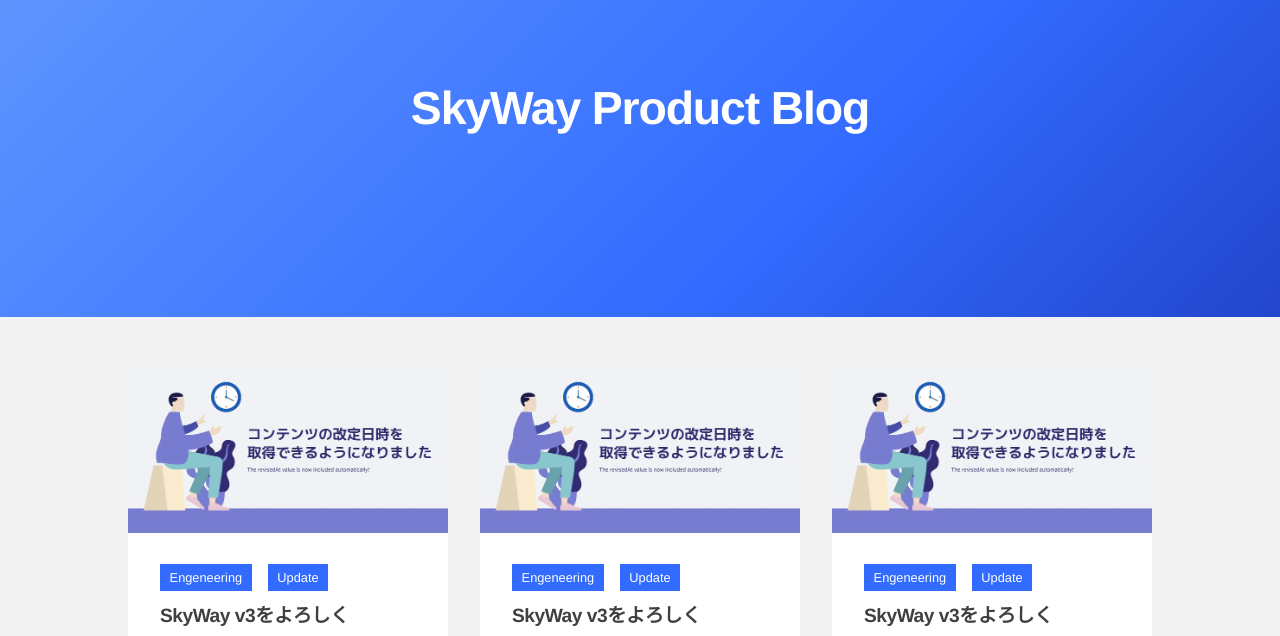
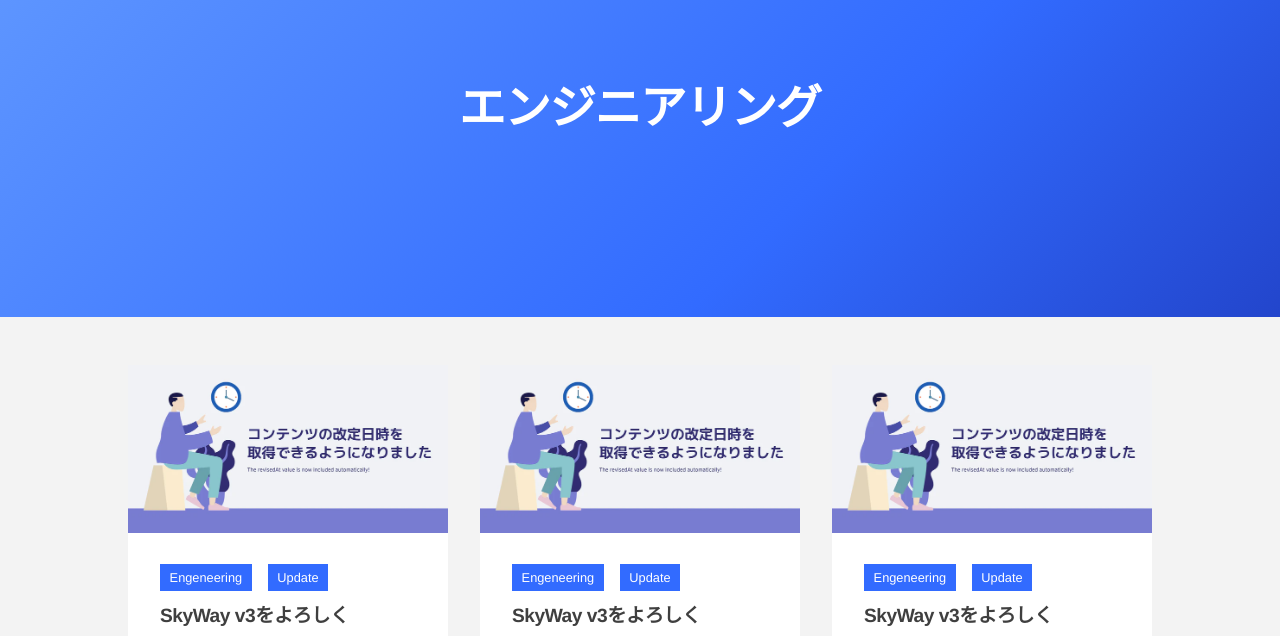
Before and after one commit to ibuibu/ojisauna-blog, a Gatsby site: page /engeneering in a window 1280 px wide. Shown: the part 95-731 px from the top of the page. Built offline with nearby package versions, Linux system fonts and the light colour scheme; Gatsby itself is replaced by a stand-in of ours.

Commit message:
Change Title by tag

```diff
--- a/src/components/layout.js
+++ b/src/components/layout.js
@@ -4,10 +4,15 @@
 
 const Layout = ({ location, children }) => {
   const rootPath = `${__PATH_PREFIX__}/`
-  const isTop =
-    location.pathname === rootPath ||
-    location.pathname === "/updates" ||
-    location.pathname === "/engeneering"
+  const pn = location.pathname
+  const isTop = pn === rootPath || pn === "/updates" || pn === "/engeneering"
+  const pageName =
+    pn === rootPath
+      ? "SkyWay Product Blog"
+      : pn === "/updates"
+      ? "アップデート情報"
+      : "エンジニアリング"
+  console.log(pageName)
   let header
 
   const data = useStaticQuery(
@@ -53,7 +58,7 @@
         </div>
         <header className="global-header">
           <Link to="/">
-            <h1>SkyWay Product Blog</h1>
+            <h1>{pageName}</h1>
           </Link>
         </header>
       </div>
```
